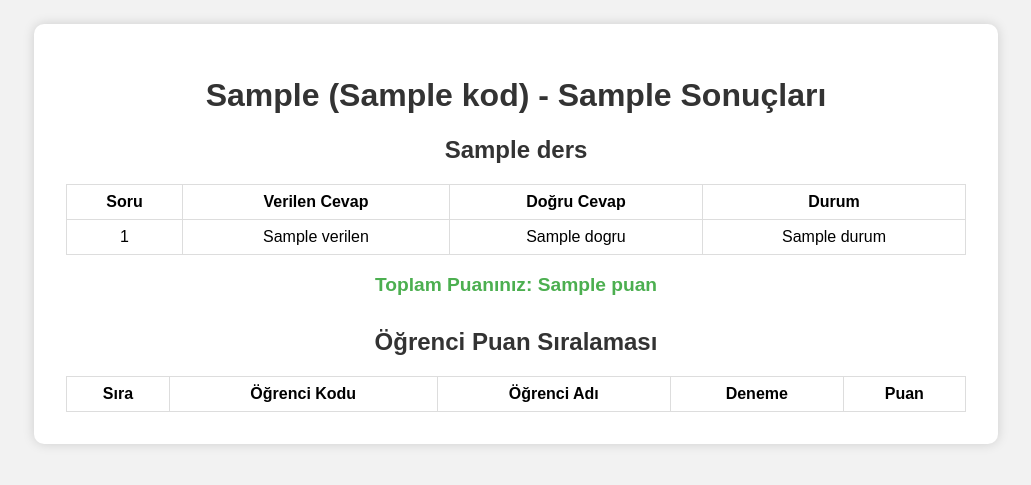
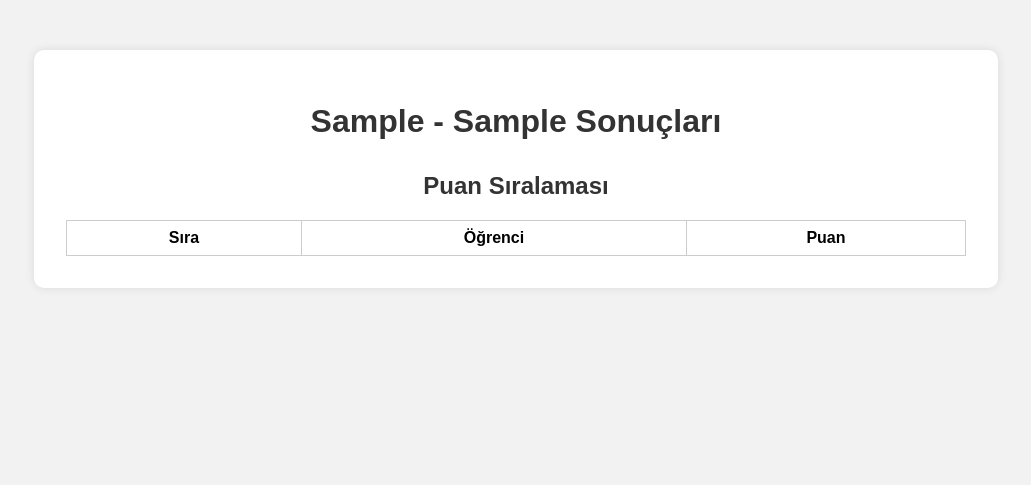
Before and after one commit to muratdeveli03/deneme-sinav-app, a Flask app: template templates/result.html in a window 1280 px wide. Shown: the top 485 px of the page, without its empty margins (124-1155 px from the left). Run offline with Flask 3, Linux system fonts and the light colour scheme; the template is opened without the code that fills it: most values are stand-ins (such as "Sample title", 1, 10 or a date in 2020); lists and menus that the app fills with data are empty.

Commit message:
Update result.html

```diff
--- a/templates/result.html
+++ b/templates/result.html
@@ -7,15 +7,15 @@
         body {
             font-family: Arial, sans-serif;
             background-color: #f2f2f2;
-            padding: 1em;
+            margin: 0; padding: 0;
         }
         .container {
             max-width: 900px;
-            margin: auto;
-            background: white;
+            margin: 50px auto;
+            background: #fff;
             padding: 2em;
+            box-shadow: 0 0 10px rgba(0,0,0,0.1);
             border-radius: 10px;
-            box-shadow: 0 0 12px rgba(0,0,0,0.15);
         }
         h1, h2 {
             text-align: center;
@@ -26,88 +26,113 @@
             border-collapse: collapse;
             margin-top: 1em;
         }
+        table, th, td {
+            border: 1px solid #ccc;
+        }
         th, td {
-            border: 1px solid #ddd;
             padding: 8px;
             text-align: center;
         }
-        tr.doğru {
-            background-color: #c8e6c9;
+        .dogru { background-color: #c8e6c9; }
+        .yanlis { background-color: #ffcdd2; }
+        .bos { background-color: #fff9c4; }
+        .ders-card {
+            padding: 1em;
+            border-radius: 10px;
+            margin-bottom: 1em;
+            color: #fff;
         }
-        tr.yanlış {
-            background-color: #ffcdd2;
+        /* Renkler index.html ile uyumlu */
+        .ders-turkce { background-color: #2196F3; }
+        .ders-inkilap-tarihi { background-color: #9C27B0; }
+        .ders-sosyal-bilgiler { background-color: #27F5D3; }
+        .ders-din-kulturu-ve-ahlak-bilgisi { background-color: #4CAF50; }
+        .ders-yabanci-dil { background-color: #FF9800; }
+        .ders-matematik { background-color: #f44336; }
+        .ders-fen-bilimleri { background-color: #3F51B5; }
+
+        .dogru-sik {
+            font-weight: bold;
+            color: #000;
         }
-        tr.boş {
-            background-color: #e0e0e0;
-        }
-        .puan {
-            font-size: 1.2em;
-            font-weight: bold;
-            margin-top: 1em;
-            text-align: center;
-            color: #4CAF50;
-        }
-        .ranking-table {
+        .puan-tablosu {
             margin-top: 2em;
         }
     </style>
 </head>
 <body>
 <div class="container">
-    <h1>{{ ad }} ({{ kod }}) - {{ deneme_kodu }} Sonuçları</h1>
+    <h1>{{ ogrenci_kodu }} - {{ deneme_kodu }} Sonuçları</h1>
 
-    {% for ders, sorular in sonuc.items() %}
-        <h2>{{ ders }}</h2>
+    {% set ders_sirasi = [
+        "Türkçe",
+        "inkılap Tarihi",
+        "Sosyal Bilgiler",
+        "Din Kültürü ve Ahlak Bilgisi",
+        "Yabancı Dil",
+        "Matematik",
+        "Fen Bilimleri"
+    ] %}
+
+    {% for ders in ders_sirasi %}
+        {% if cevaplar.get(ders) %}
+            {% set className = 'ders-' + ders.lower()
+                .replace('ç','c').replace('ş','s').replace('ğ','g')
+                .replace('ü','u').replace('ö','o').replace('ı','i')
+                .replace(' ','-').replace('(','').replace(')','')
+                .replace('.','').replace('&','').replace('/','-')
+            %}
+            <div class="ders-card {{ className }}">
+                <h2>{{ ders }}</h2>
+                <table>
+                    <tr>
+                        <th>Soru</th>
+                        <th>Senin Cevabın</th>
+                        <th>Doğru Cevap</th>
+                    </tr>
+                    {% for i in range(cevaplar[ders]|length) %}
+                        {% set ogr_cevap = cevaplar[ders][i] %}
+                        {% set dogru_cevap = cevap_anahtarlari[ders][i] %}
+                        {% if ogr_cevap == dogru_cevap %}
+                            <tr class="dogru">
+                                <td>{{ i+1 }}</td>
+                                <td>{{ ogr_cevap }}</td>
+                                <td>{{ dogru_cevap }}</td>
+                            </tr>
+                        {% elif ogr_cevap == "" %}
+                            <tr class="bos">
+                                <td>{{ i+1 }}</td>
+                                <td>Boş</td>
+                                <td class="dogru-sik">{{ dogru_cevap }}</td>
+                            </tr>
+                        {% else %}
+                            <tr class="yanlis">
+                                <td>{{ i+1 }}</td>
+                                <td>{{ ogr_cevap }}</td>
+                                <td class="dogru-sik">{{ dogru_cevap }}</td>
+                            </tr>
+                        {% endif %}
+                    {% endfor %}
+                </table>
+            </div>
+        {% endif %}
+    {% endfor %}
+
+    <div class="puan-tablosu">
+        <h2>Puan Sıralaması</h2>
         <table>
-            <thead>
+            <tr>
+                <th>Sıra</th>
+                <th>Öğrenci</th>
+                <th>Puan</th>
+            </tr>
+            {% for sira, ogrenci in enumerate(siralama, start=1) %}
                 <tr>
-                    <th>Soru</th>
-                    <th>Verilen Cevap</th>
-                    <th>Doğru Cevap</th>
-                    <th>Durum</th>
-                </tr>
-            </thead>
-            <tbody>
-            {% for i in range(sorular|length) %}
-                {% set s = sorular[i] %}
-                <tr class="{{ s.durum }}">
-                    <td>{{ i + 1 }}</td>
-                    <td>{{ s.verilen }}</td>
-                    <td>{{ s.dogru }}</td>
-                    <td>{{ s.durum | capitalize }}</td>
+                    <td>{{ sira }}</td>
+                    <td>{{ ogrenci.ogrenci_kodu }}</td>
+                    <td>{{ ogrenci.puan }}</td>
                 </tr>
             {% endfor %}
-            </tbody>
-        </table>
-    {% endfor %}
-
-    <div class="puan">
-        Toplam Puanınız: {{ puan }}
-    </div>
-
-    <div class="ranking-table">
-        <h2>Öğrenci Puan Sıralaması</h2>
-        <table>
-            <thead>
-                <tr>
-                    <th>Sıra</th>
-                    <th>Öğrenci Kodu</th>
-                    <th>Öğrenci Adı</th>
-                    <th>Deneme</th>
-                    <th>Puan</th>
-                </tr>
-            </thead>
-            <tbody>
-            {% for i, r in enumerate(sirali_sonuc, 1) %}
-                <tr>
-                    <td>{{ i }}</td>
-                    <td>{{ r.ogrenci_kodu }}</td>
-                    <td>{{ r.ogrenci_adi }}</td>
-                    <td>{{ r.deneme_kodu }}</td>
-                    <td>{{ r.puan }}</td>
-                </tr>
-            {% endfor %}
-            </tbody>
         </table>
     </div>
 </div>
```
